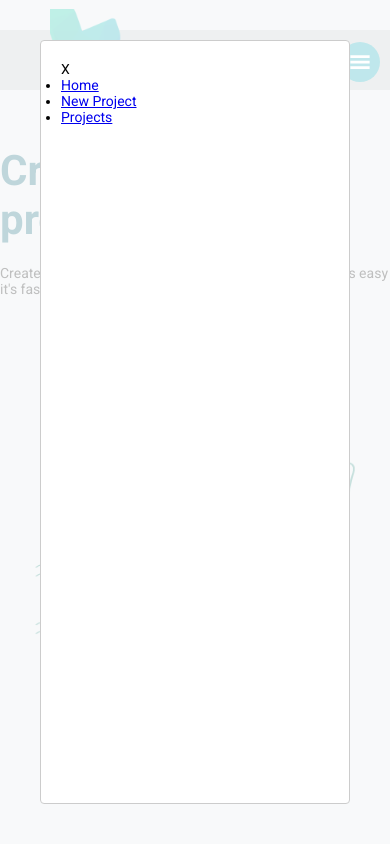
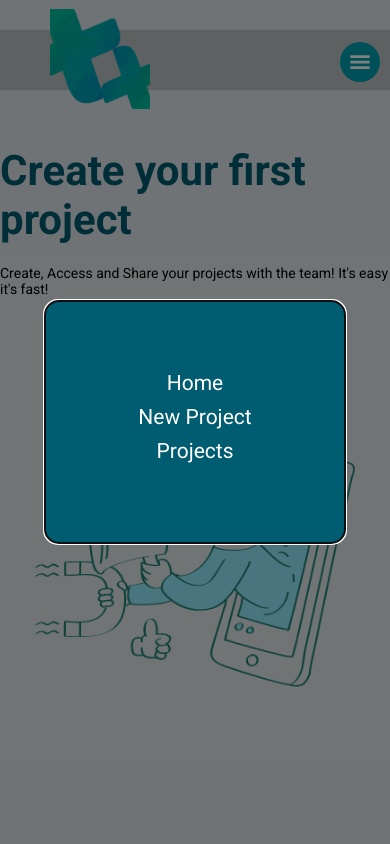
Before and after one commit to PhilipeAnderson/projects_manager, a React (Create React App) app: page / in a window 390 px wide. Both pictures are taken after a click on the element 360 px from the left and 62 px from the top of the page. Shown: the top 844 px of the page. Built offline with nearby package versions, Linux system fonts and the light colour scheme.

Commit message:
Styling modal

```diff
--- a/src/components/NavBar/NavBar.js
+++ b/src/components/NavBar/NavBar.js
@@ -3,7 +3,7 @@ import Modal from 'react-modal/lib/components/Modal';
 import { Link } from 'react-router-dom';
 import { GiHamburgerMenu } from 'react-icons/gi';
 
-import { Container, MenuIcon} from './styles.js';
+import { Container, MenuIcon, MenuModal} from './styles.js';
 
 
 export function NavBar() {
@@ -39,9 +39,11 @@ export function NavBar() {
 			<Modal
 				isOpen={isMenuOpen}
 				onRequestClose={handleMenuCloseModal}
+				overlayClassName="overlay"
+				className="content"
 			>
-				<ul>
-					<p onClick={handleMenuCloseModal}>X</p>
+				<MenuModal>
+
 					<li>
 						<Link to="/">Home</Link>
 					</li>
@@ -51,7 +53,7 @@ export function NavBar() {
 					<li>
 						<Link to="/projects">Projects</Link>
 					</li>
-				</ul>
+				</MenuModal>
 			</Modal>
 		</Container>
 	)
--- a/src/components/NavBar/styles.js
+++ b/src/components/NavBar/styles.js
@@ -30,6 +30,8 @@ export const Container = styled.nav`
 			visibility: hidden;
 		}
 	}
+
+
 }
 
 `;
@@ -63,3 +65,25 @@ export const MenuIcon = styled.div`
 			margin-left: 190px;
 	}
 `;
+
+export const MenuModal = styled.ul`
+
+	display: flex;
+	align-items: center;
+	justify-content: center;
+	flex-direction: column;
+	font-size: 1.5rem;
+	border: none;
+	padding: 2rem 0.5rem;
+
+
+	li {
+		list-style: none;
+		margin-bottom: 10px;
+	}
+
+	a {
+		color: #fff;
+		text-decoration: none;
+	}
+`;
--- a/src/global.js
+++ b/src/global.js
@@ -39,4 +39,29 @@ export const GlobalStyle = createGlobalStyle`
       font-size: 87.5%;
     }
   }
+
+
+  /* Modal Global Styling */
+  .overlay {
+    background: rgba(0, 0, 0, 0.5);
+    position: fixed;
+    top: 0;
+    bottom: 0;
+    right: 0;
+    left: 0;
+    display: flex;
+    align-items: center;
+    justify-content: center;
+  }
+
+  /* Modal Global Styling */
+  .content {
+    width: 100%;
+    max-width: 300px;
+    background: var(--colorDark);
+    padding: 3rem;
+    position: relative;
+    border: none;
+    border-radius: 1rem;
+  }
 `;
```
